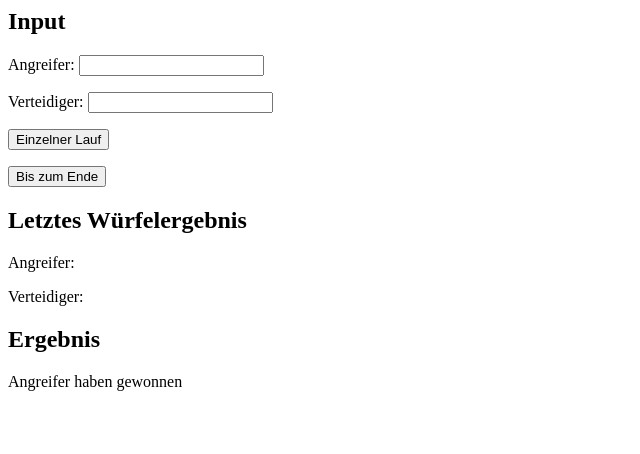
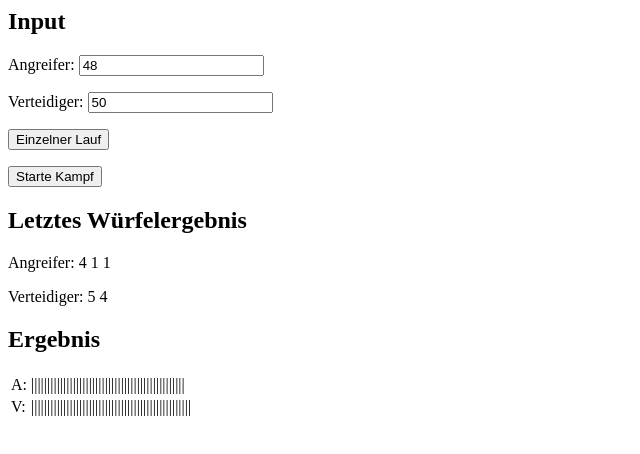
Before and after one commit to Ozin/risiko-rechner, a plain HTML site: page index.html in a window 1280 px wide. Both pictures are taken after a click on the button "Einzelner Lauf". Shown: the whole page, without its empty margins (0-640 px from the left). Drawn offline with Linux system fonts and the light colour scheme.

Commit message:
Change game to be run several rounds

```diff
--- a/index.html
+++ b/index.html
@@ -18,6 +18,42 @@
       const diceDefendersField = document.getElementById('diceDefenders')
       const resultField = document.getElementById('result')
 
+      const onClickSelect = field =>
+        field.addEventListener('click', _ => field.select())
+
+      onClickSelect(attackersField)
+      onClickSelect(defendersField)
+
+      const game = {
+        singleRound: _ =>
+          setResult(
+            risk.playSingleGame({
+              attackers: attackersField.value,
+              defenders: defendersField.value
+            })
+          ),
+        fullRound: _ =>
+          setResult(
+            risk.playCompleteGame({
+              attackers: attackersField.value,
+              defenders: defendersField.value
+            })
+          )
+      }
+
+      const createBar = num => {
+        let tmp = ''
+        for (let i = 0; i < num; i++) {
+          tmp += '|'
+        }
+        return tmp
+      } //[...Array(num)].map(_ => '|').join('')
+
+      const getBars = (attackers, defenders, result) =>
+        `<table><tr><td>A:</td><td>${createBar(attackers)}</td></tr>
+          <tr><td>V:</td><td>${createBar(defenders)}</td></tr></table>
+        ${result || ''}`
+
       function setResult({
         attackers,
         defenders,
@@ -29,40 +65,43 @@
         defendersField.value = defenders
         diceAttackersField.innerHTML = diceAttackers.join(' ')
         diceDefendersField.innerHTML = diceDefenders.join(' ')
-        resultField.innerHTML = result || ''
+        resultField.innerHTML = getBars(attackers, defenders, result)
       }
 
-      singleGameButton.addEventListener('click', _ =>
-        setResult(
-          risk.playSingleGame({
-            attackers: attackersField.value,
-            defenders: defendersField.value
-          })
-        )
-      )
+      singleGameButton.addEventListener('click', game.singleRound)
 
-      completeGameButton.addEventListener('click', _ =>
-        setResult(
-          risk.playCompleteGame({
-            attackers: attackersField.value,
-            defenders: defendersField.value
-          })
-        )
-      )
+      const startGame = _ => {
+        const intervalId = window.setInterval(game.singleRound, 400)
+
+        completeGameButton.innerHTML = 'Stoppe Kampf'
+        completeGameButton.addEventListener('click', stopGame(intervalId), {
+          once: true
+        })
+      }
+
+      const stopGame = intervalId => _ => {
+        window.clearInterval(intervalId)
+
+        completeGameButton.innerHTML = 'Starte Kampf'
+        completeGameButton.addEventListener('click', startGame, { once: true })
+      }
+
+      completeGameButton.addEventListener('click', startGame, { once: true })
     </script>
   </head>
   <body>
     <main>
       <h2>Input</h2>
       <p>
-        <label>Angreifer:</label> <input id="attackers" type="number" min="0" />
+        <label>Angreifer:</label>
+        <input id="attackers" type="number" min="0" value="50" />
       </p>
       <p>
         <label>Verteidiger: </label>
-        <input id="defenders" type="number" min="0" />
+        <input id="defenders" type="number" min="0" value="50" />
       </p>
       <p><button id="singleGame">Einzelner Lauf</button></p>
-      <p><button id="completeGame">Bis zum Ende</button></p>
+      <p><button id="completeGame">Starte Kampf</button></p>
       <h2>Letztes Würfelergebnis</h2>
       <p>Angreifer: <span id="diceAttackers"></span></p>
       <p>Verteidiger: <span id="diceDefenders"></span></p>
--- a/risk.js
+++ b/risk.js
@@ -54,6 +54,9 @@ const playCompleteGame = ({ attackers, defenders }) => {
   return result
 }
 
-const risk = { playSingleGame, playCompleteGame }
+const risk = {
+  playSingleGame,
+  playCompleteGame
+}
 
 export default risk
```
